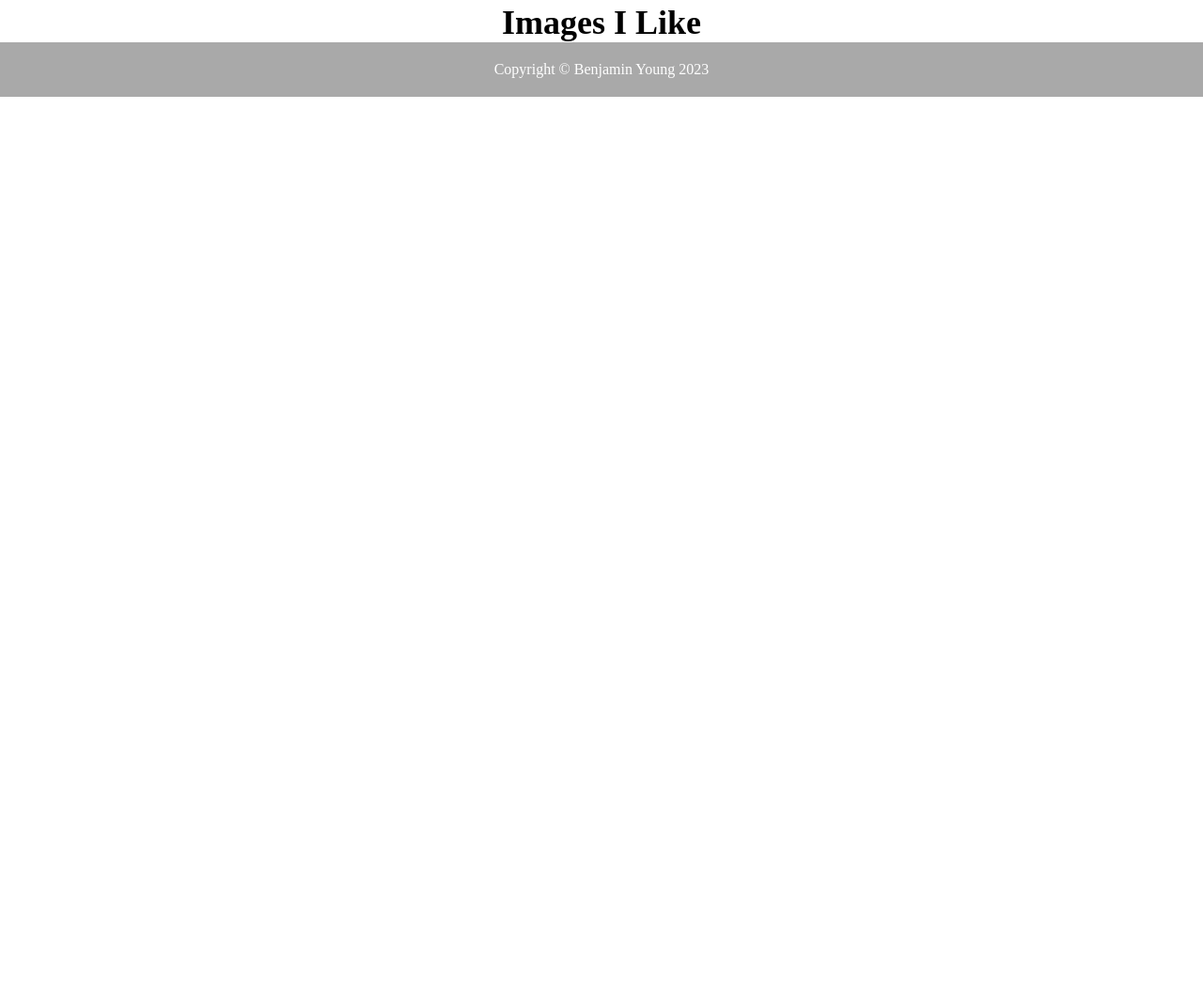
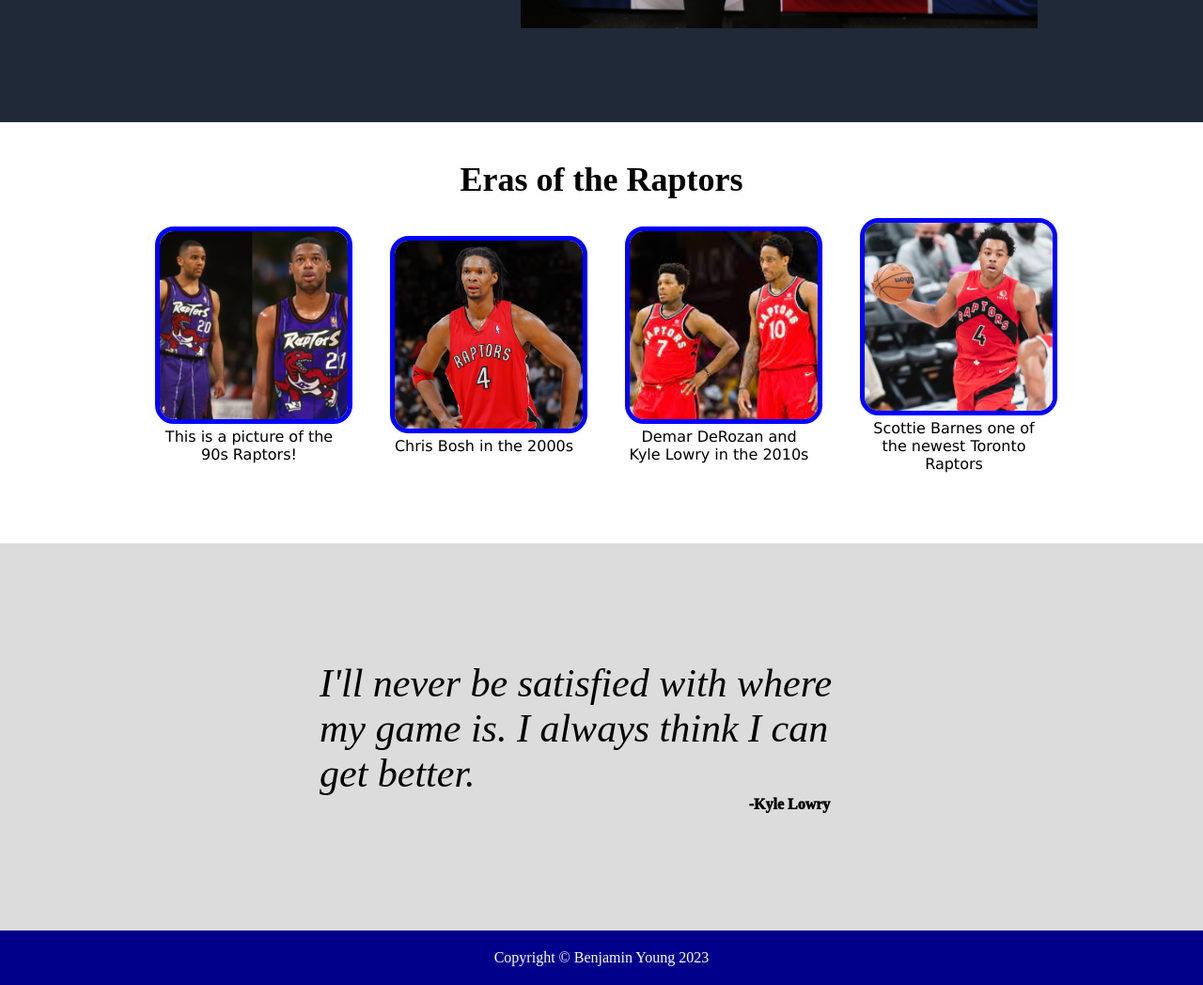
Before and after one commit to BenYoung03/landing-page, a plain HTML site: page index.html in a window 1280 px wide. Shown: the part 443-1491 px from the top of the page at 94% size. Before the commit the page ends 800 px from the top, so only its background shows below. Drawn offline with Linux system fonts and the light colour scheme.

Commit message:
Complete picture collage and quotation portion of landing page

```diff
--- a/index.html
+++ b/index.html
@@ -8,7 +8,7 @@
 </head>
 <body>
 
-<div class="container">
+<div class="top-container">
     <div class="header">
         <img src="img/raptors.png" alt="Raptors Logo">
         <ul>
@@ -27,11 +27,29 @@
     </div>
 </div>
 
-    <div class="title">Images I Like</div>
-    <div class="container">
+    <div class="title">Eras of the Raptors</div>
+    <div class="mid-container">
         <div class="info">
+            <img src="img/90s.jpg" alt="A picture of 90s Toronto Raptors Players">
+            <div class="text">This is a picture of the 90s Raptors!</div>
+        </div>
+        <div class="info">
+            <img src="img/bosh.jpeg" alt="Chris Bosh in the 2000s">
+            <div class="text">Chris Bosh in the 2000s</div>
+        </div>
+        <div class="info">
+            <img src="img/10s.jpeg" alt="Demar DeRozan and Kyle Lowry in the 2010s">
+            <div class="text">Demar DeRozan and Kyle Lowry in the 2010s</div>
+        </div>
+        <div class="info">
+            <img src="img/barnes.jpg" alt="Scottie Barnes one of the newest Toronto Raptors">
+            <div class="text">Scottie Barnes one of the newest Toronto Raptors</div>
+        </div>
+    </div>
 
-        </div>
+    <div class="quote-container">
+        <div class="quote">I'll never be satisfied with where my game is. I always think I can get better.</div>
+        <div class="name">-Kyle Lowry</div>
     </div>
     <div class="footer">
     Copyright © Benjamin Young 2023
--- a/styles.css
+++ b/styles.css
@@ -6,9 +6,12 @@
 }
 
 .gradey {
-    max-width: 300px;
+    width: 300px;
+    max-width: 550px;
     display: flex;
     margin-right: 72px;
+    flex: 1;
+    object-fit: cover;
 }
 
 ul {
@@ -39,7 +42,7 @@ ul {
     display: flex;
     justify-content: center;
     align-items: center;
-    background-color: darkgray;
+    background-color: darkblue;
     color: white;
     margin-top: auto;
   }
@@ -101,3 +104,48 @@ ul {
     justify-content: center;
     margin-top: 40px;
   }
+
+  .info img {
+    width: 200px;
+    height: 200px;
+    object-fit: cover;
+    border-radius: 20px;
+    border: 5px solid blue;
+  }
+
+  .mid-container {
+    margin-top: 20px;
+    display: flex;
+    justify-content: center;
+    align-items: center;
+    gap: 50px;
+    margin-bottom: 75px;
+    flex-wrap: wrap;
+  }
+
+  .info {
+    text-align: center;
+    max-width: 200px;
+    font-family: 'Lucida Sans', 'Lucida Sans Regular', 'Lucida Grande', 'Lucida Sans Unicode', Geneva, Verdana, sans-serif;
+  }
+
+  .quote-container {
+    display: flex;
+    flex-direction: column;
+    background: gainsboro;
+    padding: 125px;
+    align-items: center;
+    justify-content: center;
+  }
+
+  .quote {
+    max-width: 600px;
+    font-size: 42px;
+    font-style: italic;
+  }
+
+  .name {
+    text-align: end;
+    margin-left: 400px;
+    font-weight: 1000;
+  }
```
Also changed, not shown: img/10s.jpeg (added), img/barnes.jpg (added), img/bosh.jpeg (added).
